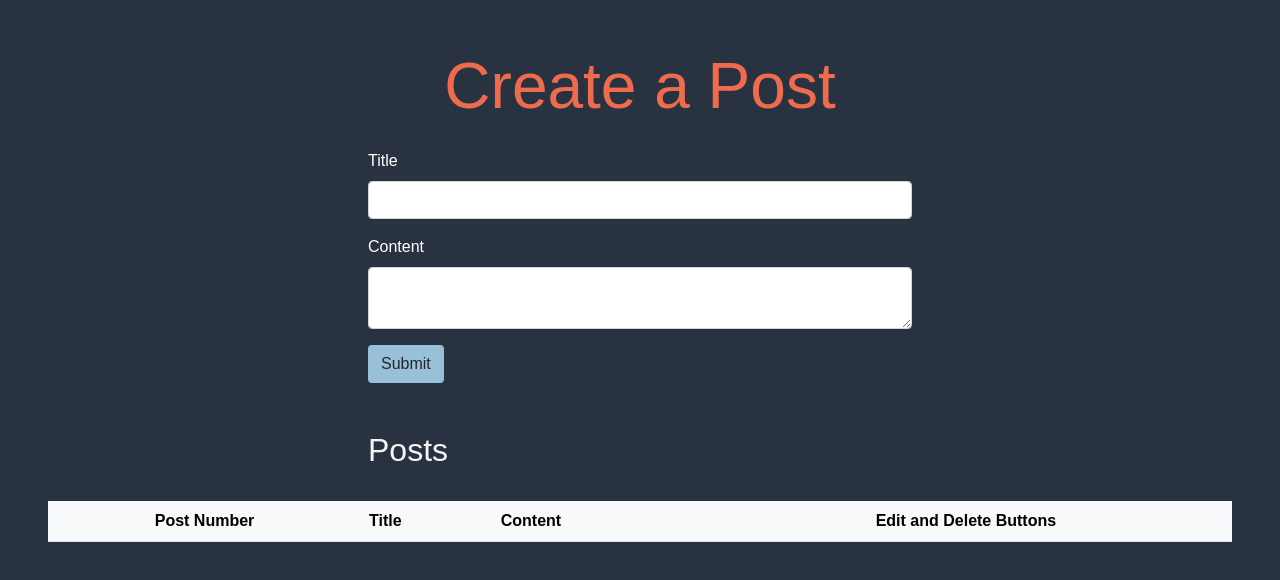
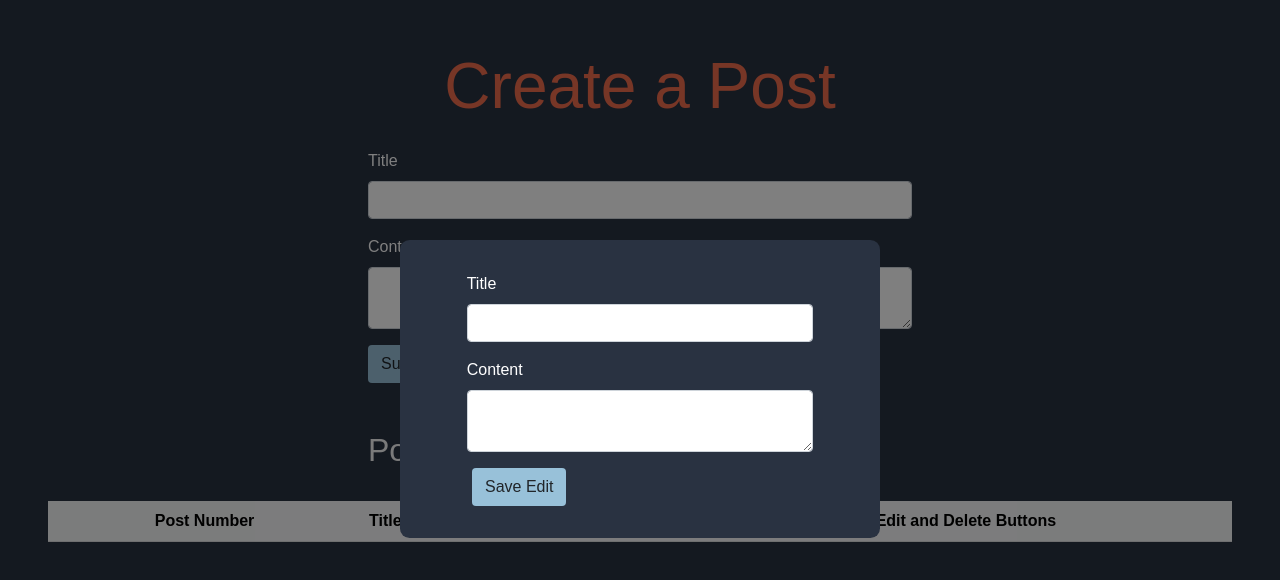
Before and after one commit to marcyvillegas/dynamically-add-posts, a website: page index.html in a window 1280 px wide. Drawn offline with nearby package versions, Linux system fonts and the light colour scheme; no server answers; a web font is replaced by a local one.

Commit message:
created an edit form modal

```diff
--- a/css/style.scss
+++ b/css/style.scss
@@ -50,6 +50,29 @@ h2 {
   }
 }
 
+// Edit form modal
+.edit-form-modal {
+  position: fixed;
+  z-index: 1;
+  left: 0;
+  top: 0;
+  height: 100%;
+  width: 100%;
+  overflow: auto;
+  background-color: rgba(0, 0, 0, 0.5);
+
+  form {
+    width: 20rem;
+    margin: 15rem auto;
+    padding: 2rem;
+    border-radius: 0.6rem;
+
+    button {
+      margin-left: 1.5rem;
+    }
+  }
+}
+
 @media (min-width: 997px) {
   .table-container {
     margin: -2rem 3rem 0 3rem;
@@ -62,4 +85,26 @@ h2 {
   .menu-box {
     display: none;
   }
+
+  .edit-form-modal {
+    position: fixed;
+    z-index: 1;
+    left: 0;
+    top: 0;
+    height: 100%;
+    width: 100%;
+    overflow: auto;
+    background-color: rgba(0, 0, 0, 0.5);
+
+    form {
+      width: 30rem;
+      margin: 15rem auto;
+      padding: 2rem;
+      border-radius: 0.6rem;
+
+      button {
+        margin-left: 2.5rem;
+      }
+    }
+  }
 }
--- a/fetch-api.js
+++ b/fetch-api.js
@@ -25,15 +25,13 @@ const toggleMenu = (element) => {
     element.addEventListener("click", (e) => {
 
         let target = e.target.id; // getting the target id of the three dot icon which is
-        console.log(target);
+        //console.log(target);
 
         let icon = document.getElementById(`${target}`); // getting the elment which has the target id
 
-        let nodeList = icon.childNodes;             // getting all the child nodes
-        console.log(nodeList);
-        console.log(nodeList[1].id);                // console logs the id of the first node which is the menu box
+        let menuBox = icon.firstElementChild           // getting the first child element which is the menu box
 
-        let menuBoxId = document.getElementById(`${nodeList[1].id}`); // getting the element of the id of the node
+        let menuBoxId = document.getElementById(`${menuBox.id}`); // getting the element of the id of the node
 
         if (menuBoxId.style.display === "none") {               // logic for the displaying and hiding the menu box
             menuBoxId.style.display = "block";
@@ -66,10 +64,10 @@ const renderPost = (data) => {
                                     <div class="menu-box fs-5 position-absolute bg-white p-2 pb-0"
                                         style="z-index: 100; border: 1px solid; border-radius: 0.6rem; right: 0;"
                                         id="menu-box-${idNum}">
-                                        <p class="delete-button"
+                                        <p id="deleteButton"
                                             style="font-size: 1rem; font-style: normal; cursor: pointer;">Edit
                                         </p>
-                                        <p class="edit-button"
+                                        <p id="editButton"
                                             style="font-size: 1rem; font-style: normal; cursor: pointer;">Delete
                                         </p>
                                     </div>
@@ -110,9 +108,9 @@ const renderPost = (data) => {
                             <div class="menu-box fs-5 position-absolute bg-white p-2 pb-0"
                                 style="z-index: 100; border: 1px solid; border-radius: 0.6rem;"
                                 id="menu-box-table-${idNum}">
-                                <p class="delete-button" style="font-size: 1rem; font-style: normal; cursor: pointer;">Edit
+                                <p id="deleteButton" style="font-size: 1rem; font-style: normal; cursor: pointer;">Edit
                                 </p>
-                                <p class="edit-button" style="font-size: 1rem; font-style: normal; cursor: pointer;">Delete
+                                <p id="editButton" style="font-size: 1rem; font-style: normal; cursor: pointer;">Delete
                                 </p>
                             </div>
                         </i></h3>
@@ -143,8 +141,6 @@ const renderPost = (data) => {
             toggleMenu(icon); // calling the toggle function
         });
 
-
-
     });
 }
 
@@ -154,16 +150,23 @@ const renderPost = (data) => {
 let url = "https://jsonplaceholder.typicode.com/posts"; // API endpoint
 
 /* GET METHOD - Read the posts */
-// Displaying the posts per accordion and row element
+// Displaying the posts per accordion and table row element
 const displayPosts = async () => {
 
     const response = await fetch(url);       // fetch APU endpoint
     const data = await response.json();      // store JSON data to a variable
-    renderPost(data);                       // call renderPost function
+    renderPost(data);                       // call renderPost function which adds elements with the data from the API
 }
 
 
-/* DELETE AND EDIT METHOD - Delete and Edit the posts */
+/* DELETE METHOD - Deletes the post */
+const deletePost = async (e) => {
+
+    e.preventDefault();
+
+
+
+}
 
 
 /* POST METHOD - Add a post */
--- a/index.html
+++ b/index.html
@@ -61,7 +61,20 @@
         </table>
     </div>
 
-
+    <!-- Edit form modal -->
+    <div class="edit-form-modal">
+        <form class="mb-4 bg-primary">
+            <div class="mb-3 col-10 m-auto">
+                <label class="form-label">Title</label>
+                <input type="text" class="form-control edited-title" required>
+            </div>
+            <div class="mb-3 col-10 m-auto">
+                <label for="floatingTextarea" class="mb-2">Content</label>
+                <textarea class="form-control edited-content" required></textarea>
+            </div>
+            <button value="submit" type="submit" class="btn save-edit">Save Edit</button>
+        </form>
+    </div>
 
     <script src="fetch-api.js"></script>
     <script src="https://cdn.jsdelivr.net/npm/bootstrap@5.0.2/dist/js/bootstrap.bundle.min.js"
```
Also changed, not shown: css/style.css.
